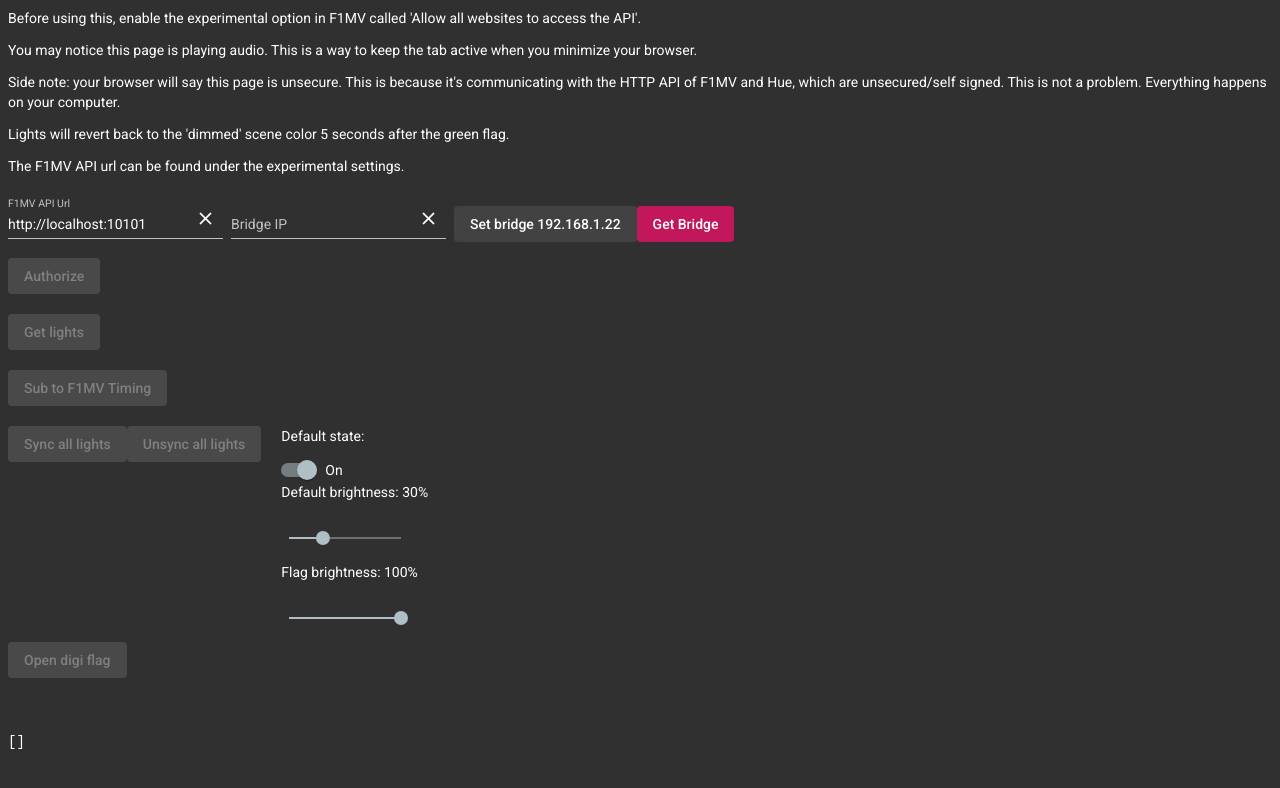
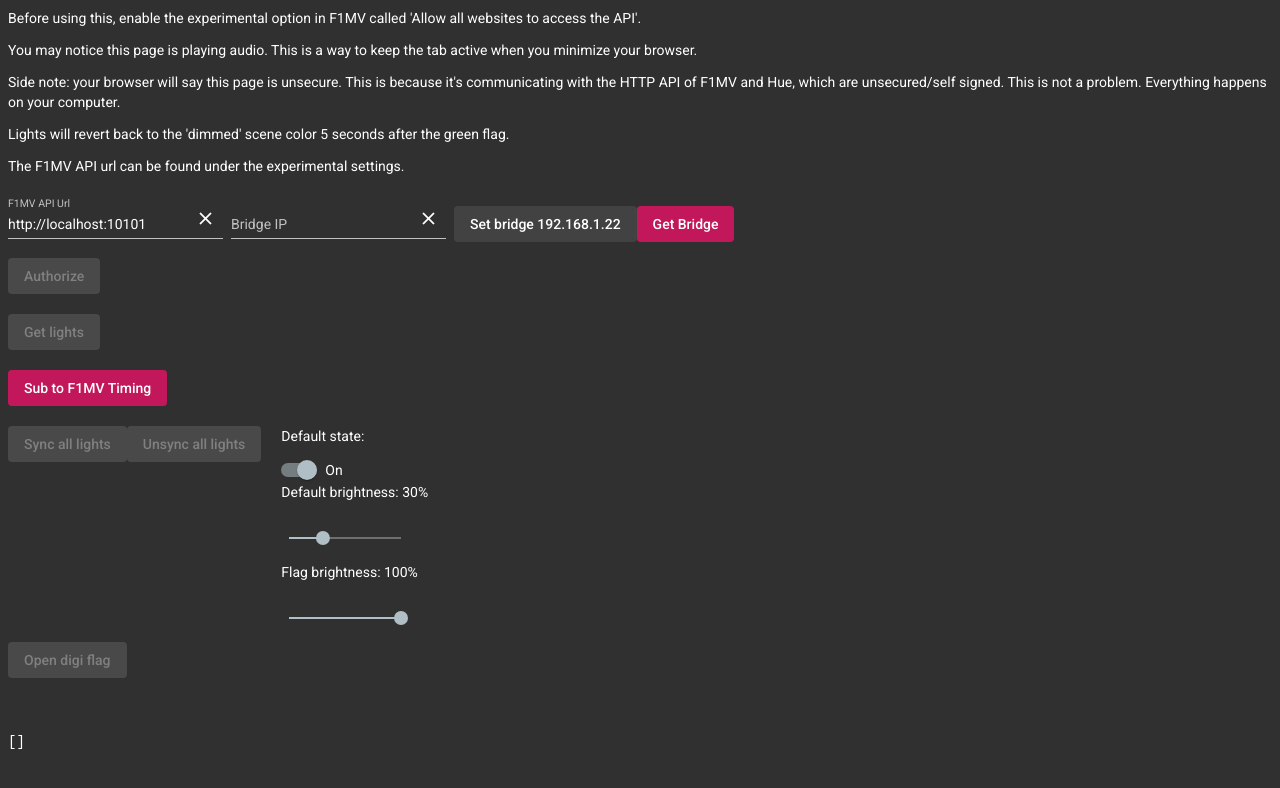
Before and after one commit to supersnellehenk/f1mv-hue-app, an Angular app: page / in a window 1280 px wide. Shown: the top 788 px of the page. Built offline with nearby package versions, Linux system fonts and the light colour scheme.

Commit message:
Allow use of digiFlag only

```diff
--- a/src/app/app.component.html
+++ b/src/app/app.component.html
@@ -93,7 +93,6 @@
     <button
       mat-flat-button
       color="primary"
-      [disabled]="this.lightService.lights.length === 0"
       (click)="isSubbed ? this.unsubToApi() : this.subToApi()"
       style="margin-right: 8px">
       {{ this.isSubbed ? 'Unsub from' : 'Sub to' }} F1MV Timing
```
